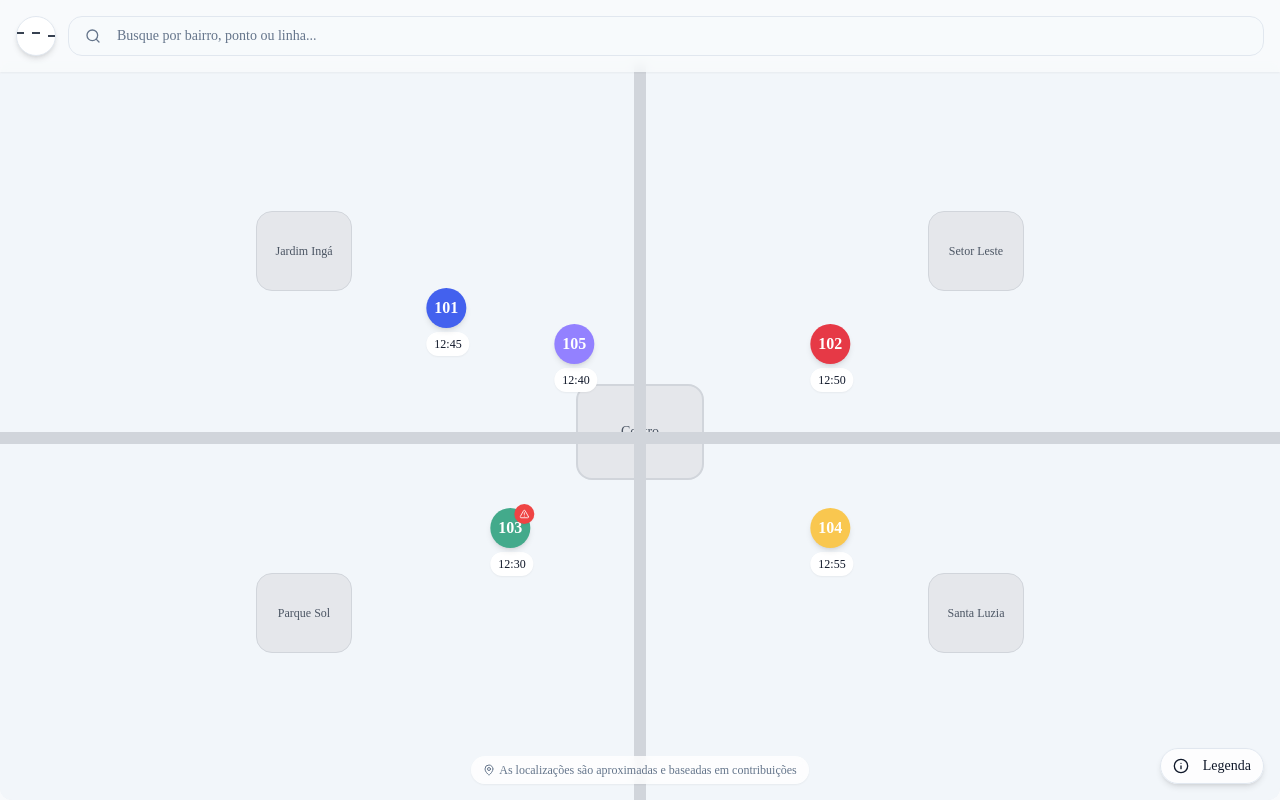
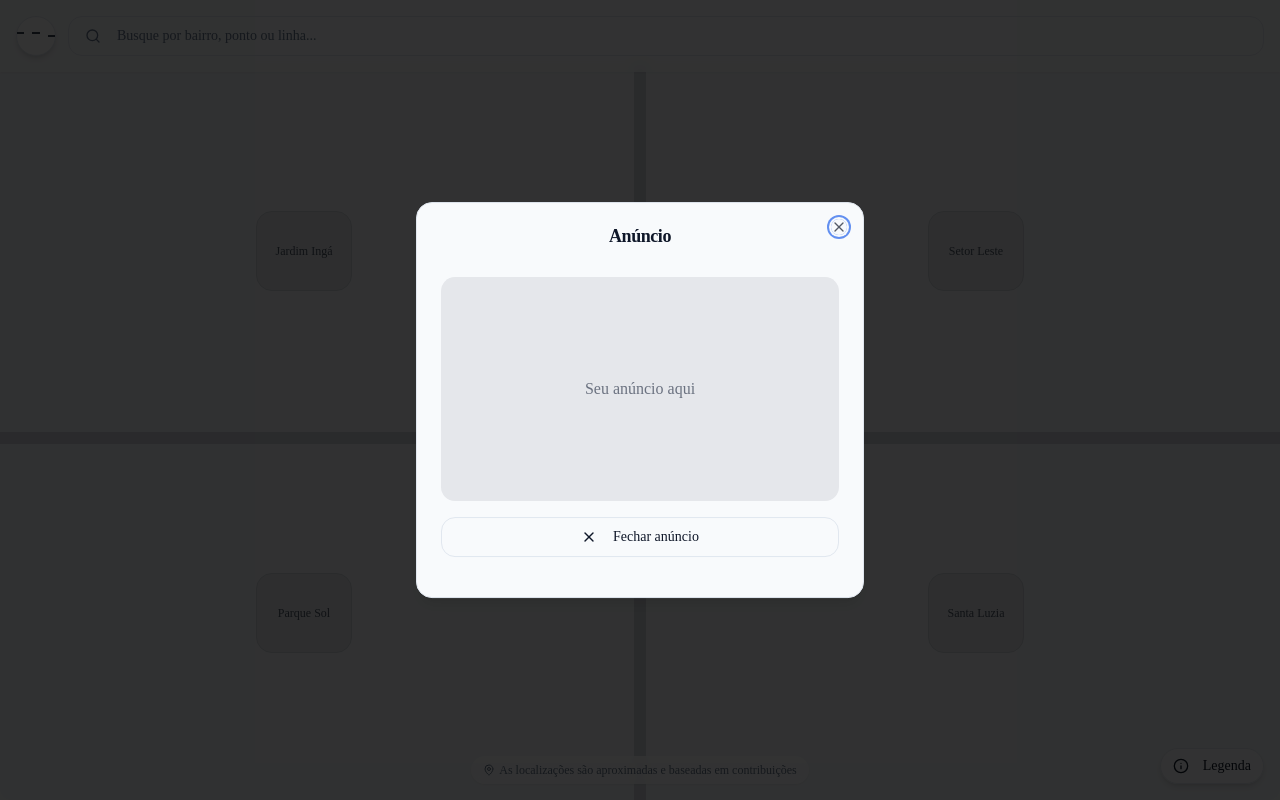
Before and after one commit to JvMeloxx/busmonitor-facilita-comunidade, a React (Vite) app: page / in a window 1280 px wide. Built offline with nearby package versions, Linux system fonts and the light colour scheme.

Commit message:
Implement ad pop-up on app launch
Adds a pop-up with an advertisement on app launch, with the ability to skip after 5 seconds.

```diff
--- a/src/App.tsx
+++ b/src/App.tsx
@@ -4,6 +4,7 @@ import { Toaster as Sonner } from "@/components/ui/sonner";
 import { TooltipProvider } from "@/components/ui/tooltip";
 import { QueryClient, QueryClientProvider } from "@tanstack/react-query";
 import { BrowserRouter, Routes, Route, Navigate } from "react-router-dom";
+import { useState, useEffect } from 'react';
 import MapPage from "./pages/MapPage";
 import RoutesPage from "./pages/RoutesPage";
 import ContributePage from "./pages/ContributePage";
@@ -12,14 +13,44 @@ import RouteDetailPage from "./pages/RouteDetailPage";
 import NotFound from "./pages/NotFound";
 import SettingsPage from "./pages/SettingsPage";
 import AboutPage from "./pages/AboutPage";
+import AdPopup from "./components/AdPopup";
 
 const queryClient = new QueryClient();
 
-const App = () => (
+const App = () => {
+  const [showAd, setShowAd] = useState(false);
+
+  useEffect(() => {
+    // Show ad when the app loads
+    setShowAd(true);
+
+    // Store current timestamp in localStorage when app is opened
+    const lastOpenTimestamp = localStorage.getItem('lastOpenTimestamp');
+    const currentTime = new Date().getTime();
+
+    // Set the current time as the last open timestamp
+    localStorage.setItem('lastOpenTimestamp', currentTime.toString());
+
+    // If there's a previous timestamp and it's been more than 10 minutes (600000ms)
+    // this helps to not show the ad if the user just refreshes the page
+    if (lastOpenTimestamp) {
+      const timeDifference = currentTime - parseInt(lastOpenTimestamp);
+      if (timeDifference < 600000) {
+        setShowAd(false);
+      }
+    }
+  }, []);
+
+  const handleCloseAd = () => {
+    setShowAd(false);
+  };
+
+  return (
     <QueryClientProvider client={queryClient}>
       <TooltipProvider>
         <Toaster />
         <Sonner />
+        <AdPopup open={showAd} onClose={handleCloseAd} />
         <BrowserRouter>
           <Routes>
             <Route path="/" element={<MapPage />} />
@@ -36,5 +67,6 @@ const App = () => (
       </TooltipProvider>
     </QueryClientProvider>
   );
+};
 
 export default App;
--- /dev/null
+++ b/src/components/AdPopup.tsx
@@ -0,0 +1,79 @@
+
+import React, { useState, useEffect } from 'react';
+import { X } from 'lucide-react';
+import { Button } from '@/components/ui/button';
+import {
+  Dialog,
+  DialogContent,
+  DialogHeader,
+  DialogTitle,
+} from '@/components/ui/dialog';
+
+interface AdPopupProps {
+  open: boolean;
+  onClose: () => void;
+}
+
+const AdPopup = ({ open, onClose }: AdPopupProps) => {
+  const [countdown, setCountdown] = useState(5);
+  const [canClose, setCanClose] = useState(false);
+
+  useEffect(() => {
+    if (!open) return;
+
+    // Reset countdown when popup opens
+    setCountdown(5);
+    setCanClose(false);
+
+    // Start countdown
+    const timer = setInterval(() => {
+      setCountdown((prev) => {
+        if (prev <= 1) {
+          clearInterval(timer);
+          setCanClose(true);
+          return 0;
+        }
+        return prev - 1;
+      });
+    }, 1000);
+
+    return () => clearInterval(timer);
+  }, [open]);
+
+  return (
+    <Dialog open={open} onOpenChange={(isOpen) => {
+      if (!isOpen && canClose) onClose();
+    }}>
+      <DialogContent className="sm:max-w-md" showCloseButton={false}>
+        <DialogHeader>
+          <DialogTitle className="text-center">Anúncio</DialogTitle>
+        </DialogHeader>
+
+        <div className="flex flex-col items-center justify-center my-4">
+          {/* Placeholder for advertisement image or video */}
+          <div className="bg-gray-200 w-full aspect-video flex items-center justify-center mb-4 rounded-md">
+            <p className="text-gray-500">Seu anúncio aqui</p>
+          </div>
+
+          <Button
+            variant="outline"
+            disabled={!canClose}
+            className="w-full"
+            onClick={onClose}
+          >
+            {canClose ? (
+              <>
+                <X className="mr-2 h-4 w-4" />
+                Fechar anúncio
+              </>
+            ) : (
+              `Aguarde ${countdown} segundos...`
+            )}
+          </Button>
+        </div>
+      </DialogContent>
+    </Dialog>
+  );
+};
+
+export default AdPopup;
--- /dev/null
+++ b/src/utils/adManager.ts
@@ -0,0 +1,38 @@
+
+// Interface for advertisement content
+export interface Advertisement {
+  id: string;
+  type: 'image' | 'video';
+  url: string;
+  linkUrl?: string;
+  duration?: number; // in seconds
+}
+
+// Sample advertisements (to be replaced with real ad management system)
+const sampleAds: Advertisement[] = [
+  {
+    id: 'ad1',
+    type: 'image',
+    url: '/placeholder.svg',
+    linkUrl: 'https://example.com',
+    duration: 5
+  }
+];
+
+// Get a random advertisement
+export const getRandomAd = (): Advertisement => {
+  const randomIndex = Math.floor(Math.random() * sampleAds.length);
+  return sampleAds[randomIndex];
+};
+
+// Track ad impressions (to be implemented with analytics)
+export const trackAdImpression = (adId: string) => {
+  console.log(`Ad impression tracked for ad: ${adId}`);
+  // In a real implementation, this would send data to your analytics service
+};
+
+// Track ad clicks (to be implemented with analytics)
+export const trackAdClick = (adId: string) => {
+  console.log(`Ad click tracked for ad: ${adId}`);
+  // In a real implementation, this would send data to your analytics service
+};
```
Lines whose indentation alone changed are shown as unchanged.
